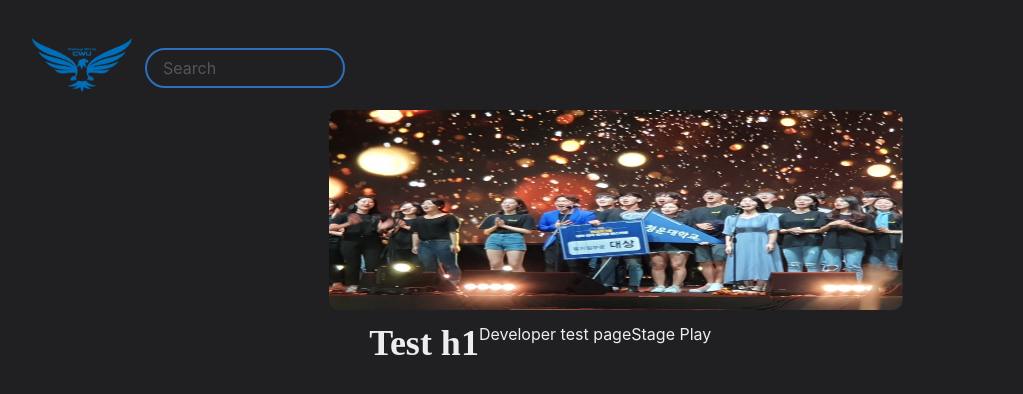
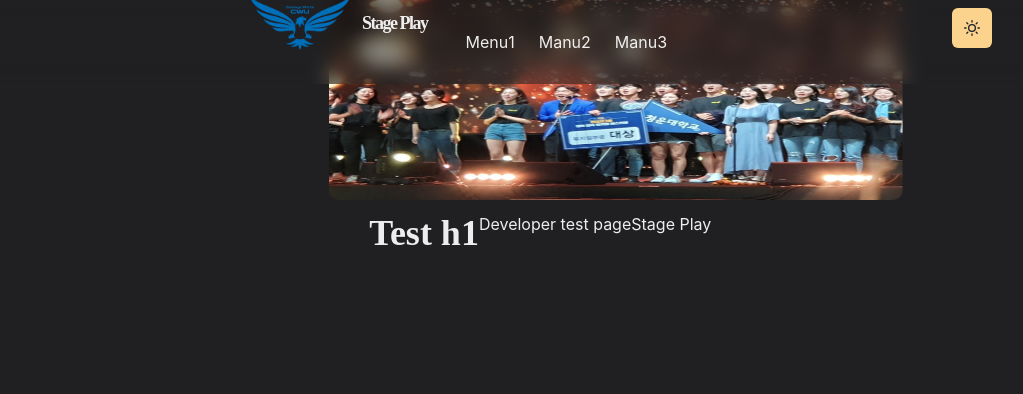
Before and after one commit to Haetae-Code/NextJS_Stage_Play, a Next.js app: page / in a window 1280 px wide. Shown: the top 394 px of the page, without its empty margins (24-1047 px from the left). Built offline with nearby package versions, Linux system fonts and the light colour scheme.

Commit message:
Navbar redit

```diff
--- a/components/ColorModeButton.js
+++ b/components/ColorModeButton.js
@@ -1,8 +1,8 @@
 import { AnimatePresence, motion } from 'framer-motion'
 import { IconButton, useColorMode, useColorModeValue } from '@chakra-ui/react'
-//import { SunIcon, MoonIcon } from '@chakra-ui/icons'
+import { SunIcon, MoonIcon } from '@chakra-ui/icons'
 
-const ColorModeToggleButton = () => {
+const ColorMode = () => {
   const { toggleColorMode } = useColorMode()
 
   return (
@@ -18,6 +18,7 @@ const ColorModeToggleButton = () => {
         <IconButton
           aria-label="Toggle theme"
           colorScheme={useColorModeValue('purple', 'orange')}
+          icon={useColorModeValue(<MoonIcon />, <SunIcon />)}
           onClick={toggleColorMode}
         ></IconButton>
       </motion.div>
@@ -25,4 +26,4 @@ const ColorModeToggleButton = () => {
   )
 }
 
-export default ColorModeToggleButton
+export default ColorMode
--- a/components/Header.js
+++ b/components/Header.js
@@ -3,9 +3,10 @@ import { Box, chakra, Container, useColorModeValue, Button, Input, Flex,} from '
 import Image from 'next/image'
 import { motion, useMotionValue } from "framer-motion"
 import {ColorModeToggleButton} from "./ColorModeButton"
-const CwuLogoImage = chakra(Image, {
-    shouldForwardProp: prop => ['width', 'height', 'src', 'alt'].includes(prop)
-})
+import {Nav} from "./NavBar"
+// const CwuLogoImage = chakra(Image, {
+//     shouldForwardProp: prop => ['width', 'height', 'src', 'alt'].includes(prop)
+// })
 
 const linkStyle = {
   marginRight: '1rem'
@@ -25,13 +26,13 @@ const Header = (props) => {
             //delay:0.5,
           }}
           >
-              <CwuLogoImage
+              {/* <CwuLogoImage
                   src="/asset/image/cwulogo.png"
                   alt='cwulogo'
                   borderRadius="10"
                   width="100"
                   height="90"
-              />
+              /> */}
           </motion.div>
           {/* 검색바 */}
               <Box ml={13} pt='7'>
@@ -64,7 +65,7 @@ const Header = (props) => {
       </Flex>
       {/* {NaviBar} */}
       <Box>
-
+        {/* <Nav></Nav> */}
       </Box>
     </Container>
   )
--- a/components/NavBar.js
+++ b/components/NavBar.js
@@ -1,87 +1,139 @@
-import { ReactNode } from 'react';
+import { forwardRef } from 'react'
+import Logo from './logo'
+import NextLink from 'next/link'
 import {
+  Container,
   Box,
+  Link,
+  Stack,
+  Heading,
   Flex,
-  Avatar,
-  Link,
-  Button,
   Menu,
+  MenuItem,
+  MenuList,
   MenuButton,
-  MenuList,
-  MenuItem,
-  MenuDivider,
-  useDisclosure,
-  useColorModeValue,
-  Stack,
-  useColorMode,
-  Center,
-} from '@chakra-ui/react';
-import { MoonIcon, SunIcon } from '@chakra-ui/icons';
+  IconButton,
+  useColorModeValue
+} from '@chakra-ui/react'
+import { HamburgerIcon } from '@chakra-ui/icons'
+// import { IoLogoGithub } from 'react-icons/io5'
+import ColorMode from './ColorModeButton'
 
-// const NavLink = ({ children }: { children: ReactNode }) => (
-//   <Link
-//     px={2}
-//     py={1}
-//     rounded={'md'}
-//     _hover={{
-//       textDecoration: 'none',
-//       bg: useColorModeValue('gray.200', 'gray.700'),
-//     }}
-//     href={'#'}>
-//     {children}
-//   </Link>
-// );
+const LinkItem = ({ href, path, target, children, ...props }) => {
+  const active = path === href
+  const inactiveColor = useColorModeValue('gray.800', 'whiteAlpha.900')
+  return (
+    <Link
+      as={NextLink}
+      href={href}
+      scroll={false}
+      p={2}
+      bg={active ? 'grassTeal' : undefined}
+      color={active ? '#202023' : inactiveColor}
+      target={target}
+      {...props}
+    >
+      {children}
+    </Link>
+  )
+}
 
-export default function Nav() {
-  const { colorMode, toggleColorMode } = useColorMode();
-  const { isOpen, onOpen, onClose } = useDisclosure();
+const MenuLink = forwardRef((props, ref) => (
+  <Link ref={ref} as={NextLink} {...props} />
+))
+
+const Navbar = props => {
+  const { path } = props
+
   return (
-    <>
-      <Box bg={useColorModeValue('gray.100', 'gray.900')} px={4}>
-        <Flex h={16} alignItems={'center'} justifyContent={'space-between'}>
-          <Box>Logo</Box>
+    <Box
+      position="fixed"
+      as="nav"
+      w="100%"
+      bg={useColorModeValue('#ffffff40', '#20202380')}
+      css={{ backdropFilter: 'blur(10px)' }}
+      zIndex={2}
+      {...props}
+    >
+      <Container
+        display="flex"
+        p={2}
+        maxW="container.md"
+        wrap="wrap"
+        align="center"
+        justify="space-between"
+      >
+        <Flex align="center" mr={5}>
+          <Heading as="h1" size="lg" letterSpacing={'tighter'}>
+            <Logo />
+          </Heading>
+        </Flex>
 
-          <Flex alignItems={'center'}>
-            <Stack direction={'row'} spacing={7}>
-              <Button onClick={toggleColorMode}>
-                {colorMode === 'light' ? <MoonIcon /> : <SunIcon />}
-              </Button>
+        <Stack
+          direction={{ base: 'column', md: 'row' }}
+          display={{ base: 'none', md: 'flex' }}
+          width={{ base: 'full', md: 'auto' }}
+          alignItems="center"
+          flexGrow={1}
+          mt={{ base: 4, md: 0 }}
+        >
+          <LinkItem href="/" path={path}>
+            Menu1
+          </LinkItem>
+          <LinkItem href="/" path={path}>
+            Manu2
+          </LinkItem>
+          <LinkItem href="/">Manu3</LinkItem>
+          {/* <LinkItem
+            target="_blank"
+            href="/"
+            path={path}
+            display="inline-flex"
+            alignItems="center"
+            style={{ gap: 4 }}
+            pl={2}
+          >
+            Manu4
+          </LinkItem> */}
+        </Stack>
 
-              <Menu>
-                <MenuButton
-                  as={Button}
-                  rounded={'full'}
-                  variant={'link'}
-                  cursor={'pointer'}
-                  minW={0}>
-                  <Avatar
-                    size={'sm'}
-                    src={'https://avatars.dicebear.com/api/male/username.svg'}
-                  />
-                </MenuButton>
-                <MenuList alignItems={'center'}>
-                  <br />
-                  <Center>
-                    <Avatar
-                      size={'2xl'}
-                      src={'https://avatars.dicebear.com/api/male/username.svg'}
-                    />
-                  </Center>
-                  <br />
-                  <Center>
-                    <p>Username</p>
-                  </Center>
-                  <br />
-                  <MenuDivider />
-                  <MenuItem>Your Servers</MenuItem>
-                  <MenuItem>Account Settings</MenuItem>
-                  <MenuItem>Logout</MenuItem>
-                </MenuList>
-              </Menu>
-            </Stack>
-          </Flex>
-        </Flex>
-      </Box>
-    </>
-  );
+        <Box flex={1} align="right">
+          <ColorMode />
+
+          <Box ml={2} display={{ base: 'inline-block', md: 'none' }}>
+            <Menu isLazy id="navbar-menu">
+              <MenuButton
+                as={IconButton}
+                icon={<HamburgerIcon />}
+                variant="outline"
+                aria-label="Options"
+              />
+              <MenuList>
+                <MenuItem as={MenuLink} href="/">
+                  Menu1
+                </MenuItem>
+                <MenuItem as={MenuLink} href="/">
+                  Menu2
+                </MenuItem>
+                <MenuItem as={MenuLink} href="/">
+                  Menu3
+                </MenuItem>
+                <MenuItem as={MenuLink} href="/">
+                  Menu3
+                </MenuItem>
+                <MenuItem
+                  as={Link}
+                  href="/"
+                >
+                  View
+                </MenuItem>
+              </MenuList>
+            </Menu>
+          </Box>
+        </Box>
+      </Container>
+    </Box>
+  )
 }
+
+export default Navbar
--- /dev/null
+++ b/components/logo.js
@@ -0,0 +1,53 @@
+import Link from 'next/link'
+import { Text, useColorModeValue, chakra } from '@chakra-ui/react'
+import styled from '@emotion/styled'
+import Image from 'next/image'
+
+const LogoBox = styled.span`
+  font-weight: bold;
+  font-size: 18px;
+  display: inline-flex;
+  align-items: center;
+  height: 30px;
+  line-height: 20px;
+  padding: 10px;
+
+  > svg {
+    transition: 200ms ease;
+  }
+
+  &:hover > svg {
+    transform: rotate(20deg);
+  }
+`
+
+const CwuLogoImage = chakra(Image, {
+    shouldForwardProp: prop => ['width', 'height', 'src', 'alt'].includes(prop)
+})
+
+const Logo = () => {
+  return (
+    (<Link href="/" scroll={false}>
+      <LogoBox>
+      <CwuLogoImage
+                  src="/asset/image/cwulogo.png"
+                  alt='cwulogo'
+                  borderRadius="10"
+                  width="100"
+                  height="90"
+              />
+        <Text
+          color={useColorModeValue('gray.800', 'whiteAlpha.900')}
+        //   fontFamily='M PLUS Rounded 1c", sans-serif'
+          fontWeight="bold"
+          ml={3}
+        >
+          Stage Play
+        </Text>
+      </LogoBox>
+
+    </Link>)
+  );
+}
+
+export default Logo
--- a/pages/_app.js
+++ b/pages/_app.js
@@ -4,6 +4,7 @@ import Layout from '../components/layouts/layout'
 import Chakra from '../components/chakra'
 import Header from '../components/Header'
 import ImageSlider from '../components/MainImageSlider'
+import Nav from '../components/NavBar'
 
 
 if (typeof window !== 'undefined') {
@@ -13,8 +14,9 @@ const Website = ({Component, pageProps, router }) => {
     return (
         <Chakra cookies={pageProps.cookies}>
 
-            <Header></Header>
-            <ImageSlider />
+            {/* <Header></Header> */}
+            <Nav></Nav>
+            <ImageSlider/>
                 <Layout router={router}>
                     <AnimatePresence
                     exitBeforeEnter
--- a/pages/index.js
+++ b/pages/index.js
@@ -18,7 +18,6 @@ import { useKeenSlider } from 'keen-slider/react'
 import React from 'react'
 import ImageSlider from '../components/MainImageSlider'
 
-
 const Page = () => {
     return (
         <Container>
```
